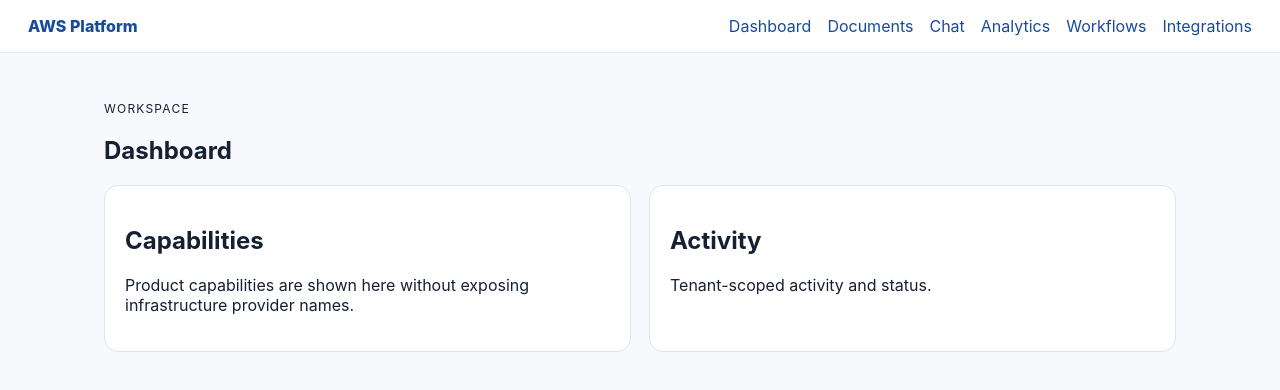
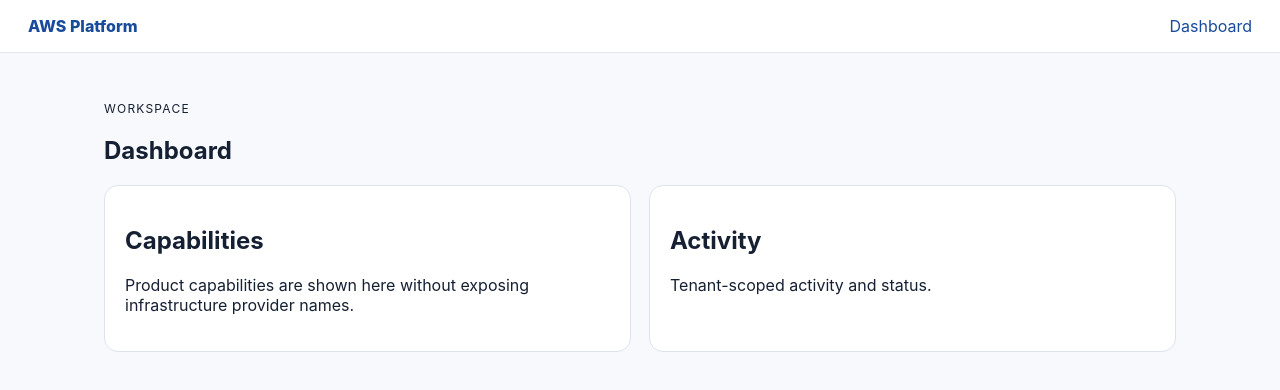
Before and after one commit to Boby-Mourya/AWS, a Next.js app in the folder apps/web/: page /dashboard in a window 1280 px wide. Shown: the top 390 px of the page. Built offline with nearby package versions, Linux system fonts and the light colour scheme; no server answers.

Commit message:
feat(section-8): hide capability routes from navigation when unavailable

```diff
--- a/apps/web/src/app/layout.tsx
+++ b/apps/web/src/app/layout.tsx
@@ -1,5 +1,18 @@
 import Link from 'next/link';
 import './styles.css';
 import { AppErrorBoundary } from '../core/errors/error-boundary';
+import { readWebSession } from '../core/auth/session';
 
-export default function Layout({children}:{children:React.ReactNode}){ return <html lang="en"><body><a className="skip" href="#content">Skip to content</a><header><Link href="/dashboard" className="brand">AWS Platform</Link><nav aria-label="Primary"><Link href="/dashboard">Dashboard</Link><Link href="/documents">Documents</Link><Link href="/chat">Chat</Link><Link href="/analytics">Analytics</Link><Link href="/workflows">Workflows</Link><Link href="/integrations">Integrations</Link></nav></header><main id="content"><AppErrorBoundary>{children}</AppErrorBoundary></main></body></html>; }
+const navigation=[
+  {href:'/dashboard',label:'Dashboard'},
+  {href:'/documents',label:'Documents',permission:'feature:documents'},
+  {href:'/chat',label:'Chat',permission:'feature:chat'},
+  {href:'/analytics',label:'Analytics',permission:'feature:analytics'},
+  {href:'/workflows',label:'Workflows',permission:'feature:workflow'},
+  {href:'/integrations',label:'Integrations',permission:'feature:integrations'}
+] as const;
+
+export default async function Layout({children}:{children:React.ReactNode}){
+  const session=await readWebSession();const permissions=new Set(session?.permissions??[]);
+  return <html lang="en"><body><a className="skip" href="#content">Skip to content</a><header><Link href="/dashboard" className="brand">AWS Platform</Link><nav aria-label="Primary">{navigation.filter(item=>!('permission' in item)||permissions.has(item.permission)).map(item=><Link key={item.href} href={item.href}>{item.label}</Link>)}</nav></header><main id="content"><AppErrorBoundary>{children}</AppErrorBoundary></main></body></html>;
+}
```
